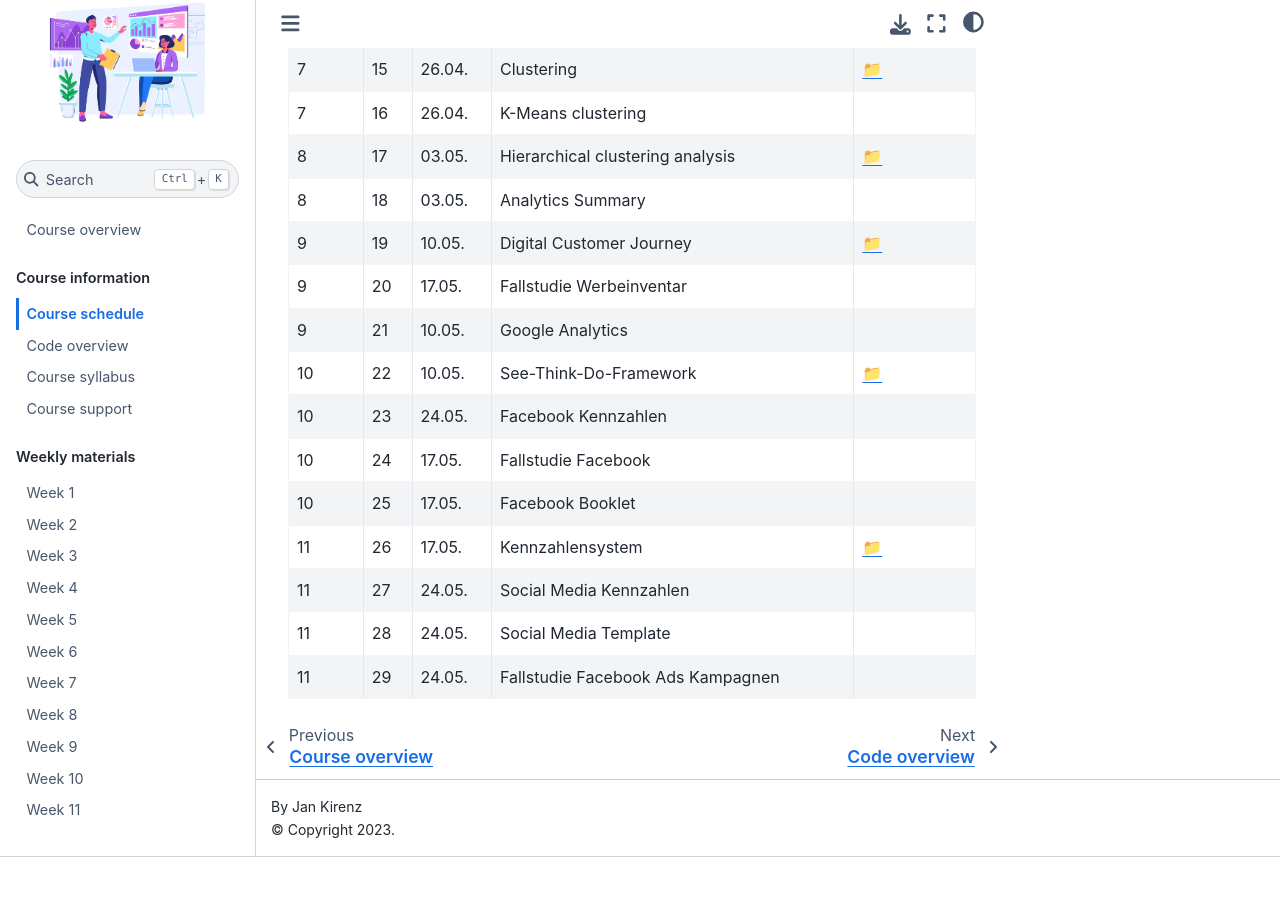
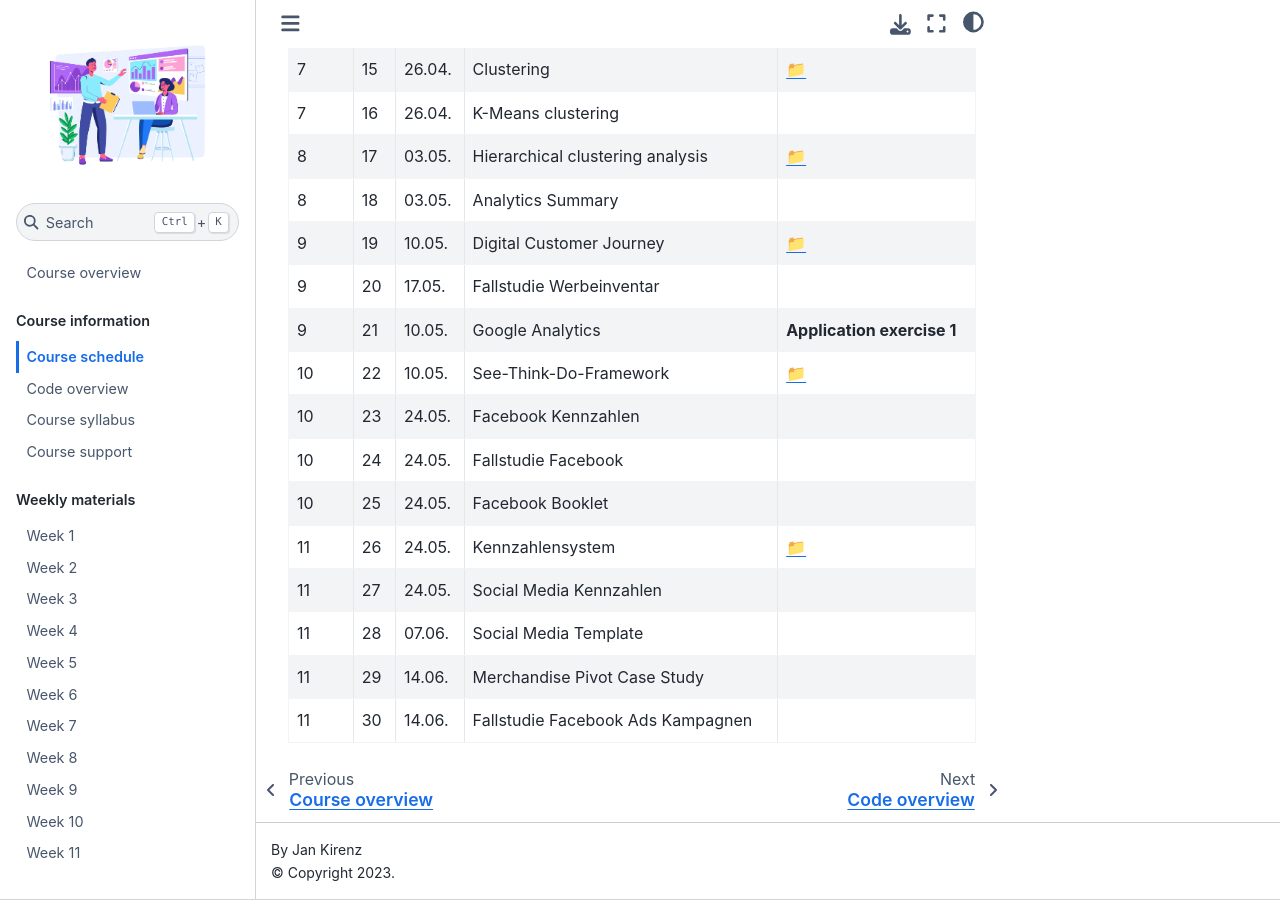
Before and after one commit to kirenz/om2, a Jupyter Book: the page built from docs/course-schedule.md, in a window 1280 px wide and 900 px high, scrolled down 990 px. Built offline with Jupyter Book 1.0.4 settings and Sphinx 7.4.7 and the Sphinx Book theme 1.1.4, drawn with Linux system fonts in a browser that asks for light colours; before the commit the page ends 1847 px from its top, so only the background shows below that.

Commit message:
Update course-schedule.md

```diff
--- a/docs/course-schedule.md
+++ b/docs/course-schedule.md
@@ -10,35 +10,35 @@
 
 For a semester overview, take a look at the [course-overview](../docs/course-overview.md).
 
-
-|	Week	|	Nr.	|	Date	|	Topic	|	Resources	|
-|	---	|	---	|	---	|	---	|	---	|
-|	1	|	1	|	15.03.	|	Google's Marketing Model	|	[📁](../weeks/week1.md)	|
-|	1	|	2	|	15.03.	|	Big Data & Web Analytics	|		|
-|	1	|	3	|	15.03.	|	Data manipulation with pandas	|		|
-|	2	|	4	|	22.03.	|	Decision Trees 1	|	[📁](../weeks/week2.md)	|
-|	2	|	5	|	22.03.	|	Decision Trees 2	|		|
-|	3	|	6	|	29.03.	|	The Random Forest Algorithm	|	[📁](../weeks/week3.md)	|
-|	3	|	7	|	29.03.	|	Classification with random forest 	|		|
-|	3	|	8	|	29.03.	|	Boosted tree classification	|		|
-|	3	|	9	|	29.03.	|	Boosted tree regression	|		|
-|	4	|	10	|	05.04.	|	How Analytics/ML drives Marketing	|	[📁](../weeks/week4.md)	|
-|	4	|	11	|	05.04.	|	Deep Learning (OpenAI)	|		|
-|	5	|	12	|	12.04.	|	Deep Learning	|	[📁](../weeks/week5.md)	|
-|	5	|	13	|	12.04.	|	Computer vision	|		|
-|	6	|	14	|	19.04.	|	Transfromers & Hugging Face	|	[📁](../weeks/week6.md)	|
-|	7	|	15	|	26.04.	|	Clustering 	|	[📁](../weeks/week7.md)	|
-|	7	|	16	|	26.04.	|	K-Means clustering	|		|
-|	8	|	17	|	03.05.	|	Hierarchical clustering analysis	|	[📁](../weeks/week8.md)	|
-|	8	|	18	|	03.05.	|	Analytics Summary	|		|
-|	9	|	19	|	10.05.	|	Digital Customer Journey	|	[📁](../weeks/week9.md)	|
-|	9	|	20	|	17.05.	|	Fallstudie Werbeinventar	|		|
-|	9	|	21	|	10.05.	|	Google Analytics	|		|
-|	10	|	22	|	10.05.	|	See-Think-Do-Framework	|	[📁](../weeks/week10.md)	|
-|	10	|	23	|	24.05.	|	Facebook Kennzahlen	|		|
-|	10	|	24	|	17.05.	|	Fallstudie Facebook	|		|
-|	10	|	25	|	17.05.	|	Facebook Booklet	|		|
-|	11	|	26	|	17.05.	|	Kennzahlensystem	|	[📁](../weeks/week11.md)	|
-|	11	|	27	|	24.05.	|	Social Media Kennzahlen	|		|
-|	11	|	28	|	24.05.	|	Social Media Template	|		|
-|	11	|	29	|	24.05.	|	Fallstudie Facebook Ads Kampagnen	|		|
+Week	|	Nr.	|	Date	|	Topic	|	Resources	|
+---	|	---	|	---	|	---	|	---	|
+1	|	1	|	15.03.	|	Google's Marketing Model	|	[📁](../weeks/week1.md)	|
+1	|	2	|	15.03.	|	Big Data & Web Analytics	|		|
+1	|	3	|	15.03.	|	Data manipulation with pandas	|		|
+2	|	4	|	22.03.	|	Decision Trees 1	|	[📁](../weeks/week2.md)	|
+2	|	5	|	22.03.	|	Decision Trees 2	|		|
+3	|	6	|	29.03.	|	The Random Forest Algorithm	|	[📁](../weeks/week3.md)	|
+3	|	7	|	29.03.	|	Classification with random forest 	|		|
+3	|	8	|	29.03.	|	Boosted tree classification	|		|
+3	|	9	|	29.03.	|	Boosted tree regression	|		|
+4	|	10	|	05.04.	|	How Analytics/ML drives Marketing	|	[📁](../weeks/week4.md)	|
+4	|	11	|	05.04.	|	Deep Learning (OpenAI)	|		|
+5	|	12	|	12.04.	|	Deep Learning	|	[📁](../weeks/week5.md)	|
+5	|	13	|	12.04.	|	Computer vision	|		|
+6	|	14	|	19.04.	|	Transfromers & Hugging Face	|	[📁](../weeks/week6.md)	|
+7	|	15	|	26.04.	|	Clustering 	|	[📁](../weeks/week7.md)	|
+7	|	16	|	26.04.	|	K-Means clustering	|		|
+8	|	17	|	03.05.	|	Hierarchical clustering analysis	|	[📁](../weeks/week8.md)	|
+8	|	18	|	03.05.	|	Analytics Summary	|		|
+9	|	19	|	10.05.	|	Digital Customer Journey	|	[📁](../weeks/week9.md)	|
+9	|	20	|	17.05.	|	Fallstudie Werbeinventar	|		|
+9	|	21	|	10.05.	|	Google Analytics	|	**Application exercise 1**	|
+10	|	22	|	10.05.	|	See-Think-Do-Framework	|	[📁](../weeks/week10.md)	|
+10	|	23	|	24.05.	|	Facebook Kennzahlen	|		|
+10	|	24	|	24.05.	|	Fallstudie Facebook	|		|
+10	|	25	|	24.05.	|	Facebook Booklet	|		|
+11	|	26	|	24.05.	|	Kennzahlensystem	|	[📁](../weeks/week11.md)	|
+11	|	27	|	24.05.	|	Social Media Kennzahlen	|		|
+11	|	28	|	07.06.	|	Social Media Template	|		|
+11	|	29	|	14.06.	|	Merchandise Pivot Case Study	|		|
+11	|	30	|	14.06.	|	Fallstudie Facebook Ads Kampagnen	|		|
```
